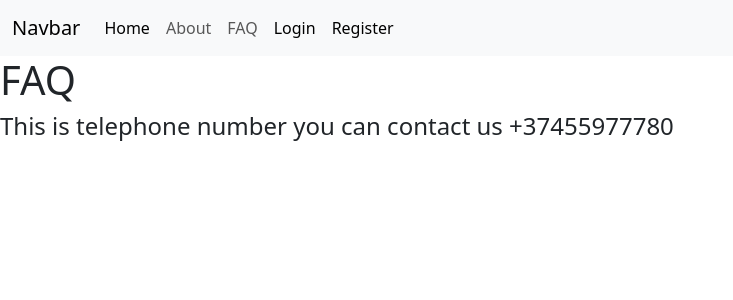
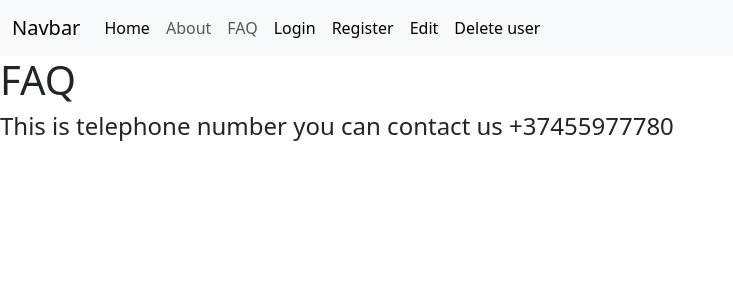
Before and after one commit to shobviznali/flask, a Flask app: page /faq in a window 1280 px wide. Shown: the top 300 px of the page, without its empty margins (0-733 px from the left). Run offline with Flask 3, Linux system fonts and the light colour scheme.

Commit message:
Updating1

```diff
--- a/app/templates/base.html
+++ b/app/templates/base.html
@@ -30,6 +30,12 @@
           <li class="nav-item">
           <a class="nav-link active" href="/register">Register</a>
         </li>
+          <li class="nav-item">
+          <a class="nav-link active" href="/edit">Edit</a>
+        </li>
+          <li class="nav-item">
+          <a class="nav-link active" href="/delete">Delete user</a>
+        </li>
       </ul>
     </div>
   </div>
```
